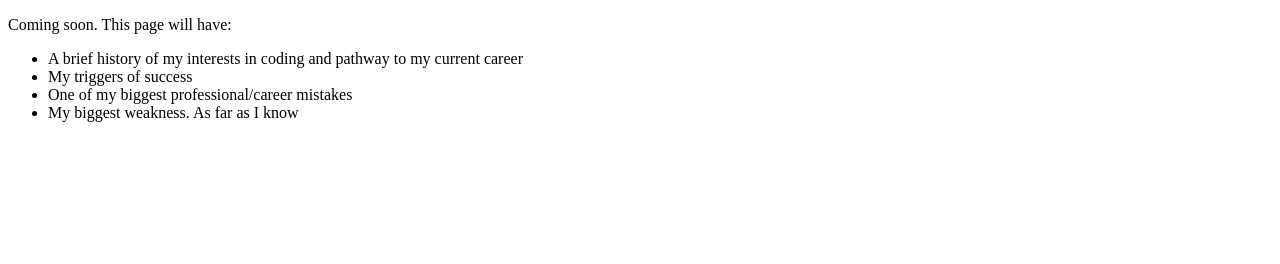
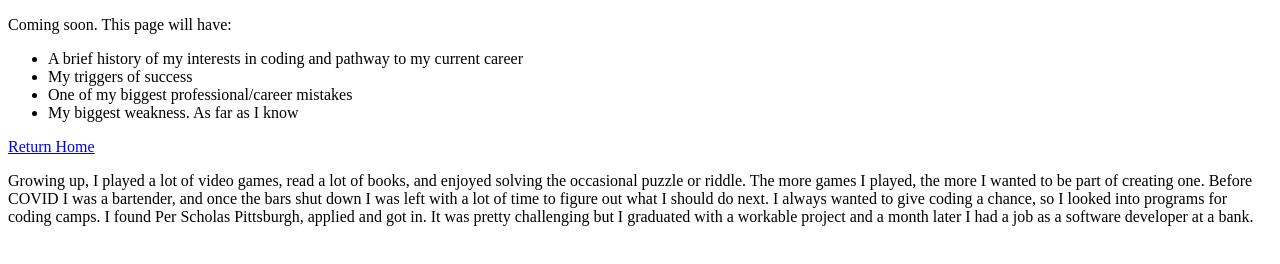
Before and after one commit to Teleejr/html-portfolio, a plain HTML site: page about.html in a window 1280 px wide. Drawn offline with Linux system fonts and the light colour scheme.

Commit message:
Updated about me and made contact info more visible and clean

```diff
--- a/about.html
+++ b/about.html
@@ -14,5 +14,12 @@
                 <li>My biggest weakness. As far as I know</li>
             </ul>
         </p>
+        <p><a href = "index.html">Return Home</a></p>
+
+        <p>Growing up, I played a lot of video games, read a lot of books, and enjoyed solving the occasional puzzle or riddle.
+            The more games I played, the more I wanted to be part of creating one. Before COVID I was a bartender, and once the bars shut down
+            I was left with a lot of time to figure out what I should do next. I always wanted to give coding a chance, so I looked into programs
+            for coding camps. I found Per Scholas Pittsburgh, applied and got in. It was pretty challenging but I graduated with a workable project
+            and a month later I had a job as a software developer at a bank.</p>
     </body>
 </html>
```
Also changed, not shown: index.html (+1 -1 lines).
